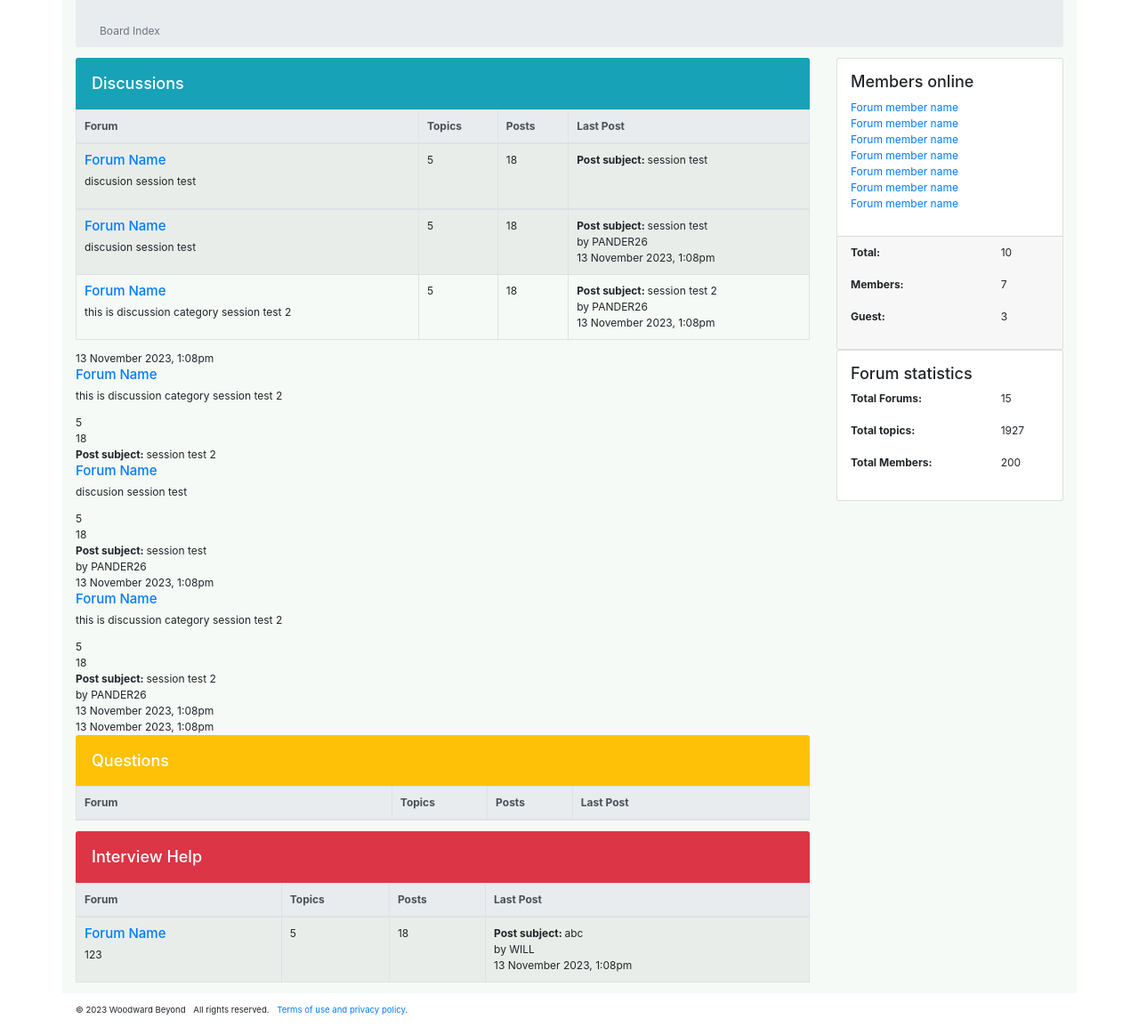
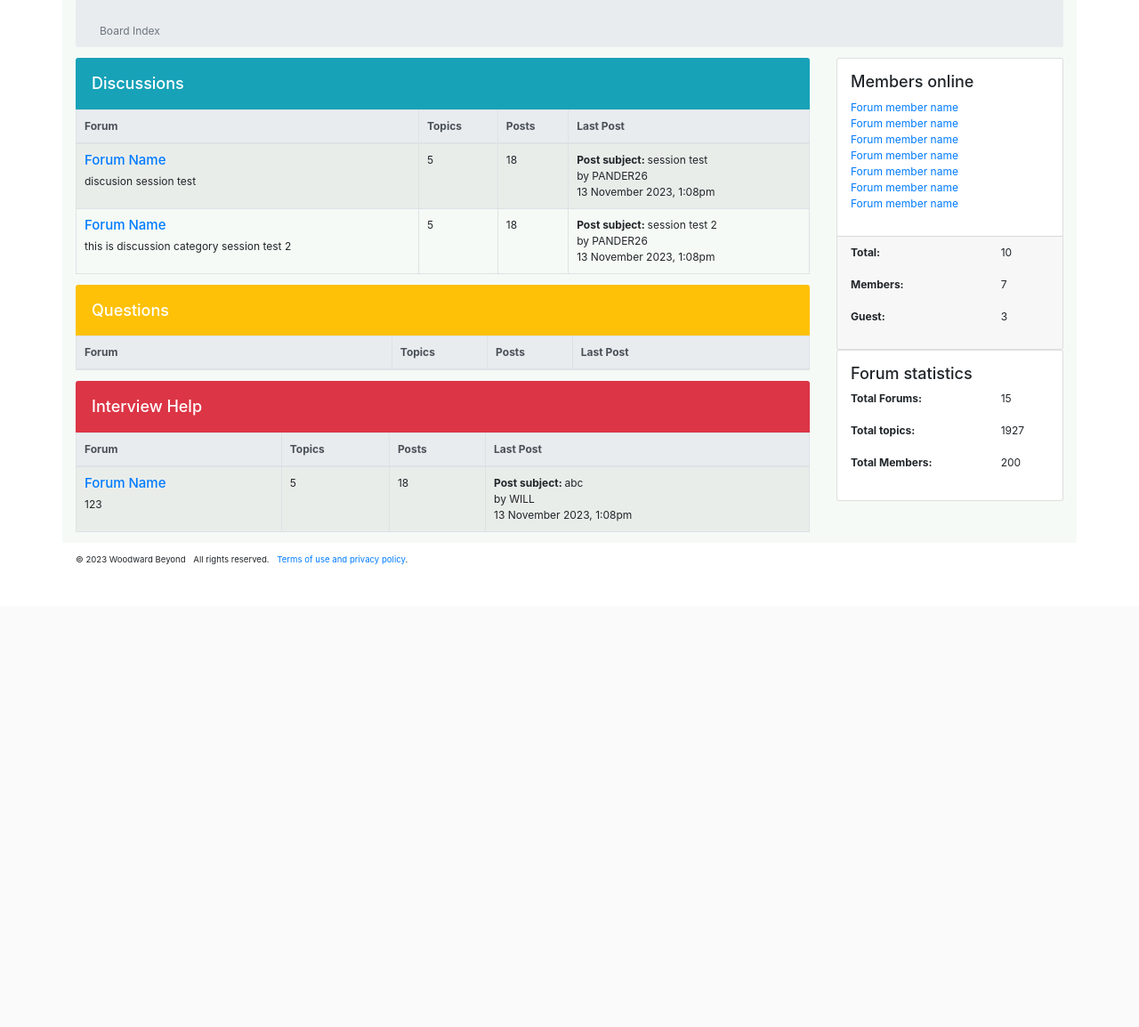
Before and after one commit to sketch-prime/3155-group-final-project, a Flask app: page /index.html in a window 1280 px wide. Shown: the part 119-1273 px from the top of the page at 89% size. After the commit the page ends 753 px from the top, so only its background shows below. Run offline with Flask 3, Linux system fonts and the light colour scheme; data comes from the database, SQL or seed files in the repository; lists and menus that the app fills with data are empty; some libraries are stand-ins or nearby versions.

Commit message:
Update index.html

```diff
--- a/templates/index.html
+++ b/templates/index.html
@@ -77,33 +77,8 @@
                         </td>
                         <td>
                             <div><span class="font-weight-bold"> Post subject: </span>{{ post['title'] }}</div>
-        <tbody>
-            {% for post in items %}
-                {% if post['category'] == 'Discussion' %}
-                    <tr>
-                        <td>
-                            <h3 class="h5"><a href="#0">Forum Name</a></h3>
-                            <div class="fixed-table-content">
-                                <p>{{ post['content'] }} </p>
-                            </div>
-
-                        </td>
-                        <td>
-                            <div>5</div>
-                        </td>
-                        <td>
-                            <div>18</div>
-                        </td>
-                        <td>
-                            <div><span class="font-weight-bold"> Post subject: </span>{{ post['title'] }}</div>
                             <div>by {{ post['username'] }}</div>
                             <div> 13 November 2023, 1:08pm</div>
-                        </td>
-                    </tr>
-                {% endif %}
-            {% endfor %}
-        </tbody>
-    </table>                            <div> 13 November 2023, 1:08pm</div>
                         </td>
                     </tr>
                 {% endif %}
```
